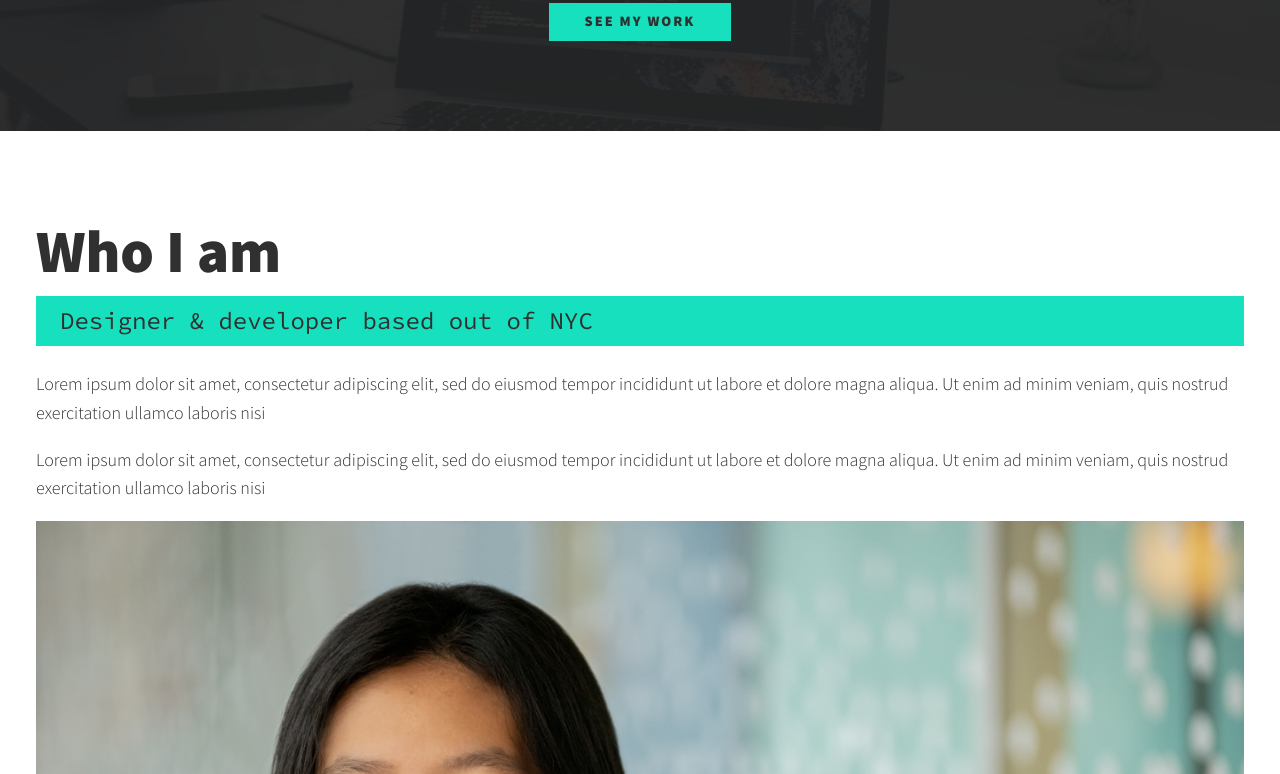
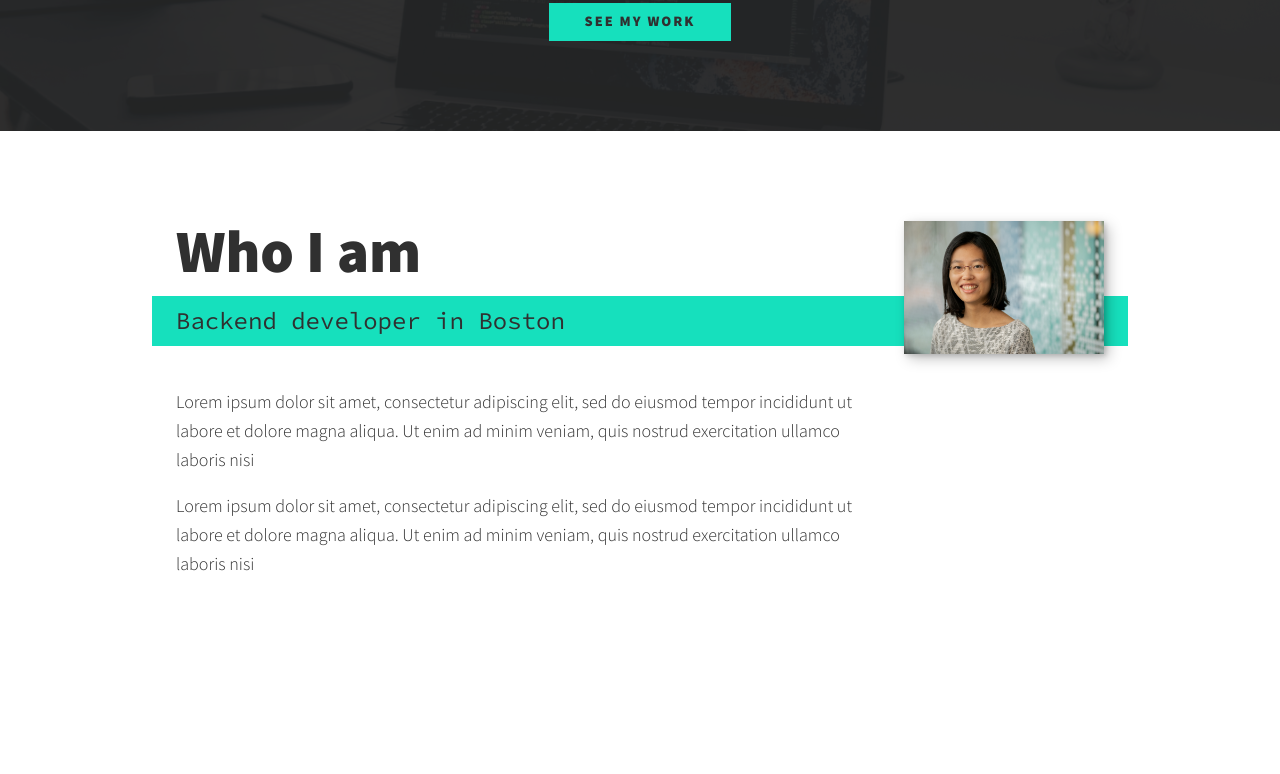
Before and after one commit to audrey35/audrey35.github.io, a plain HTML site: page index.html in a window 1280 px wide. Shown: the part 1159-1933 px from the top of the page. Drawn offline with nearby package versions, Linux system fonts and the light colour scheme.

Commit message:
style the about me section

```diff
--- a/css/style.css
+++ b/css/style.css
@@ -232,3 +232,44 @@ nav {
         margin-left: 2em;
     }
 }
+
+.about-me {
+    max-width: 1000px;
+    margin: 0 auto;
+}
+
+.about-me__img {
+    box-shadow: var(--bs);
+}
+
+@media (min-width: 600px) {
+    .about-me {
+        display: grid;
+        grid-template-columns: 1fr 200px;
+        grid-template-areas:
+            "title img"
+            "subtitle img"
+            "text img";
+        grid-column-gap: 2em;
+    }
+
+    .section__title--about {
+        grid-area: title;
+    }
+
+    .section__subtitle--about {
+        grid-column: 1 / -1;
+        grid-row: 2;
+        position: relative;
+        left: -1em;
+        width: calc(100% + 2em);
+        padding-left: 1em;
+        padding-right: calc(200px + 4em);
+    }
+
+    .about-me__img {
+        grid-area: img;
+        position: relative;
+        z-index: 2;
+    }
+}
--- a/index.html
+++ b/index.html
@@ -81,18 +81,18 @@
         <!-- About me -->
         <section class="about-me" id="about">
             <h2 class="section__title section__title--about">Who I am</h2>
-            <p class="section__subtitle section__subtitle--about">Designer & developer based out of NYC</p>
+            <p class="section__subtitle section__subtitle--about">Backend developer in Boston</p>
 
             <div class="about-me__body">
-                <p><p>Lorem ipsum dolor sit amet, consectetur adipiscing elit, sed do eiusmod
+                <p>Lorem ipsum dolor sit amet, consectetur adipiscing elit, sed do eiusmod
                     tempor incididunt ut labore et dolore magna aliqua. Ut enim ad minim
-                    veniam, quis nostrud exercitation ullamco laboris nisi</p></p>
-                <p><p>Lorem ipsum dolor sit amet, consectetur adipiscing elit, sed do eiusmod
+                    veniam, quis nostrud exercitation ullamco laboris nisi</p>
+                <p>Lorem ipsum dolor sit amet, consectetur adipiscing elit, sed do eiusmod
                     tempor incididunt ut labore et dolore magna aliqua. Ut enim ad minim
-                    veniam, quis nostrud exercitation ullamco laboris nisi</p></p>
+                    veniam, quis nostrud exercitation ullamco laboris nisi</p>
             </div>
 
-            <img src="img/profilephoto.jpg" alt="Audrey smiling">
+            <img src="img/profilephoto.jpg" alt="Audrey smiling" class="about-me__img">
         </section>
 
         <!-- My Work -->
```
